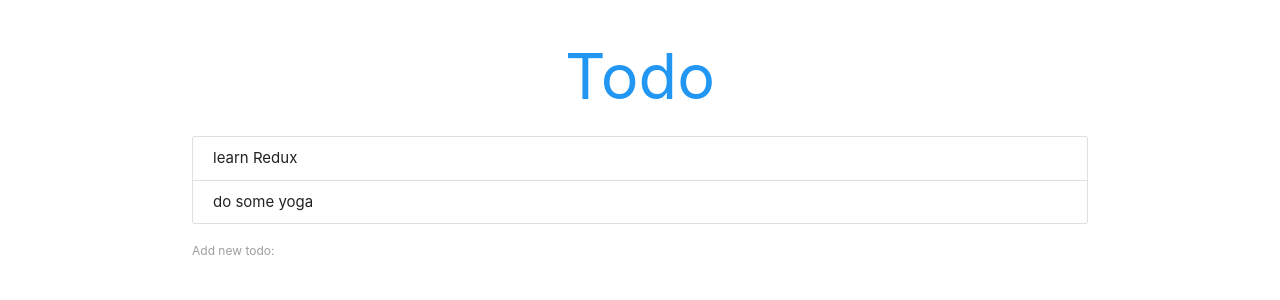
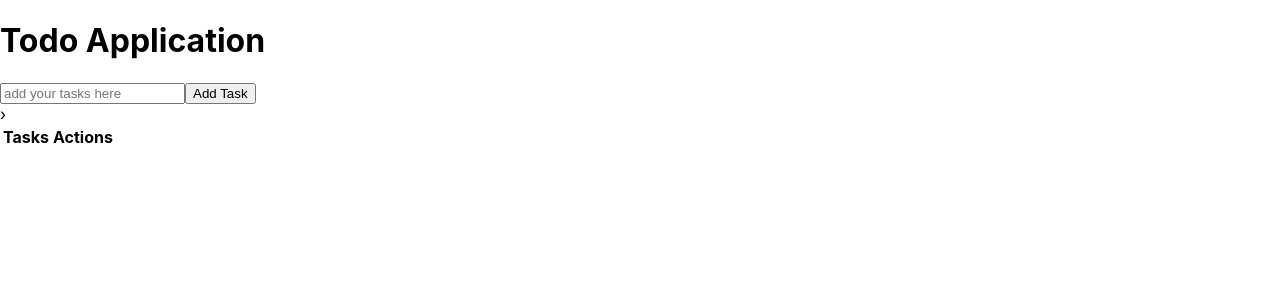
Before and after one commit to lambda-andrew/Redux-Todo, a React (Create React App) app in the folder todo/: page / in a window 1280 px wide. Shown: the top 300 px of the page. Built offline with nearby package versions, Linux system fonts and the light colour scheme.

Commit message:
started over added actions

```diff
--- a/todo/public/index.html
+++ b/todo/public/index.html
@@ -20,7 +20,6 @@
       Learn how to configure a non-root public URL by running `npm run build`.
     -->
     <!-- Compiled and minified CSS -->
-    <link rel="stylesheet" href="https://cdnjs.cloudflare.com/ajax/libs/materialize/1.0.0/css/materialize.min.css">
 
     <title>React App</title>
   </head>
--- a/todo/src/AddTodo.js
+++ /dev/null
@@ -1,32 +0,0 @@
-import React, { Component } from 'react'
-
-class AddTodo extends Component {
-    state = {
-        content: ''
-    }
-    handelChange = (e) => {
-        this.setState({
-            content: e.target.value
-        })
-    }
-    handelSubmit = (e) => {
-        e.preventDefault();
-        this.props.addTodo(this.state);
-        this.setState({
-            content: ''
-
-        })
-    }
-    render(){
-        return (
-            <div>
-                <form onSubmit={this.handelSubmit}>
-                    <label>Add new todo:</label>
-                    <input type="text" onChange={this.handelChange} value={this.state.content} />
-                </form>
-            </div>
-        )
-    }
-}
-
-export default AddTodo;
--- a/todo/src/App.js
+++ b/todo/src/App.js
@@ -1,41 +1,17 @@
 import React, { Component } from 'react';
-import Todos from './Todos';
-import './App.css';
-//import { createStore } from 'redux';
-import AddTodo from './AddTodo'
+import Header from "./Components/header";
+import TaskBar from "./Components/taskbar";
+import TaskList from "./Components/tasklist";
 
 class App extends Component {
-  state = {
-    todos: [
-      { id: 1, content: 'learn Redux' },
-      { id: 2, content: 'do some yoga' },
-
-    ]
-  }
-  deleteTodo = (id) => {
-    const todos = this.state.todos.filter(todo => {
-      return todo.id !== id
-    });
-    this.setState({
-      todos: todos
-    })
-  }
-  addTodo = (todo) => {
-    todo.id = Math.random()
-    let todos = [...this.state.todos, todo];
-    this.setState({
-      todos: todos
-    })
-  }
   render() {
     return (
-      <div className="todo-app container">
-        <h1 className="center blue-text">Todo</h1>
-        <Todos todos={this.state.todos} deleteTodo={this.deleteTodo} />
-        <AddTodo addTodo={this.addTodo} />
+      <div>
+        <Header />
+        <TaskBar />›
+        <TaskList />
       </div>
-
-    );
+    )
   }
 }
 
--- /dev/null
+++ b/todo/src/Components/header/index.js
@@ -0,0 +1,9 @@
+import React from 'react';
+
+export default class Header extends React. Component{
+    render(){
+        return (
+            <h1>Todo Application</h1>
+        );
+    }
+}
--- /dev/null
+++ b/todo/src/Components/taskbar/index.jsx
@@ -0,0 +1,12 @@
+import React from 'react';
+
+export default class TaskBar extends React.Component {
+    render() {
+        return (
+        <div>
+            <input type="text" ref="task" placeholder="add your tasks here" />
+            <button>Add Task</button>
+        </div>
+        )
+     }
+}
--- /dev/null
+++ b/todo/src/Components/tasklist/index.jsx
@@ -0,0 +1,16 @@
+import React from 'react';
+
+export default class TaskList extends React.Component {
+    render() {
+        return (
+            <table>
+                <thead>
+                    <tr>
+                        <th>Tasks</th>
+                        <th>Actions</th>
+                    </tr>
+                </thead>
+            </table>
+        )
+    }
+}
--- a/todo/src/Todos.js
+++ /dev/null
@@ -1,24 +0,0 @@
-import React from 'react';
-
-const Todos = ({todos, deleteTodo}) => {
-
-    const todoList = todos.length ? (
-        todos.map(todo => {
-            return (
-                <div className="collection-item" key={todo.id}>
-                    <span onClick= {() => {deleteTodo(todo.id)}}>{todo.content}</span>
-                </div>
-            )
-        })
-    ) : (
-        <p className="center">You have no todo's left</p>
-    )
-    return (
-        <div className="todos collection">
-            {todoList}
-
-        </div>
-    )
-}
-
-export default Todos;
```
Also changed, not shown: todo/src/actions/index.js (added, +14 -0 lines).
